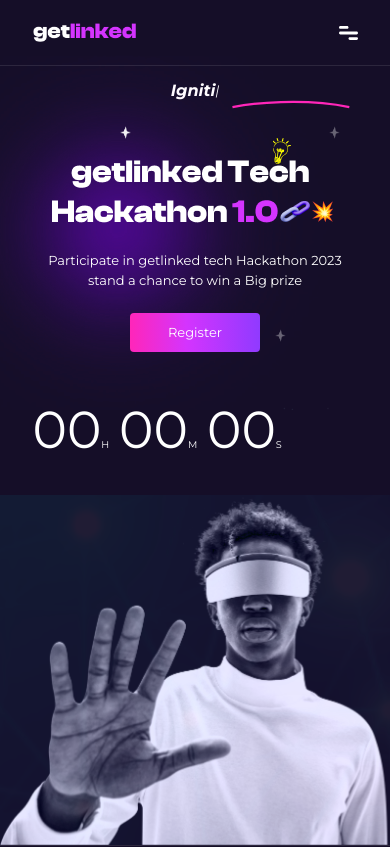
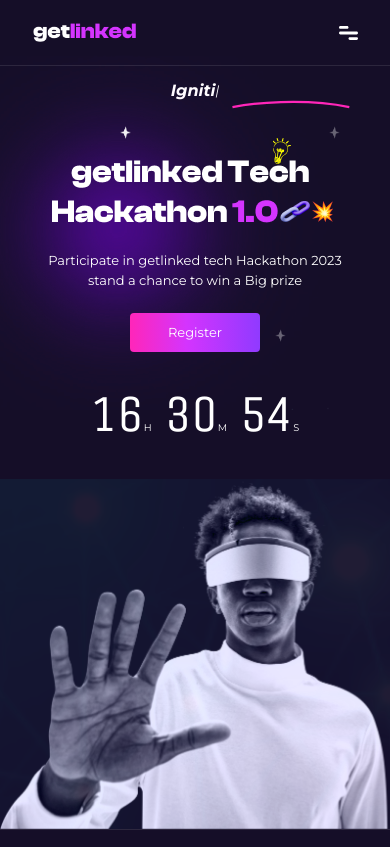
Before and after one commit to Mesezi/getLinked, a React (Vite) app: page / in a window 390 px wide. Shown: the top 847 px of the page. Built offline with nearby package versions, Linux system fonts and the light colour scheme.

Commit message:
change time

```diff
--- a/src/components/HeroSection.jsx
+++ b/src/components/HeroSection.jsx
@@ -1,4 +1,4 @@
-import {useEffect, useRef} from "react";
+import {useEffect, useState, useRef} from "react";
 import useTypewriter from "react-typewriter-hook"
 import Typed from 'typed.js';
 
@@ -19,6 +19,23 @@
       typed.destroy();
     };
   }, []);
+
+
+  const [currentTime, setCurrentTime] = useState(new Date());
+
+  useEffect(() => {
+    // Update the current time every second
+    const interval = setInterval(() => {
+      setCurrentTime(new Date());
+    }, 1000);
+
+    // Clean up the interval on component unmount
+    return () => clearInterval(interval);
+  }, []);
+
+  const hours = currentTime.getHours().toString().padStart(2, '0');
+  const minutes = currentTime.getMinutes().toString().padStart(2, '0');
+  const seconds = currentTime.getSeconds().toString().padStart(2, '0');
 
 
   return (
@@ -94,10 +111,10 @@
           Register
           <img src="/assets/gray star.png" className="absolute twinkle-animation h-4 lg:h-8 object-contain top-[40%] -right-[20%] lg:top-[150%] lg:-right-[240%]" alt="" />
         </button>
-        <div className="text-[4rem] flex gap-3 mt-5">
-          <p>00<span className="text-xs">H</span></p>
-          <p>00<span className="text-xs">M</span></p>
-          <p>00<span className="text-xs">S</span></p>
+        <div className="text-[4rem] flex justify-center lg:justify-start gap-4 lg:mt-5 time">
+          <p className="time">{hours}<span className="text-xs">H</span></p>
+          <p className="time">{minutes}<span className="text-xs">M</span></p>
+          <p className="time">{seconds}<span className="text-xs">S</span></p>
         </div>
       </article>
 
--- a/src/index.css
+++ b/src/index.css
@@ -1,4 +1,4 @@
-@import url('https://fonts.googleapis.com/css2?family=Montserrat:ital,wght@0,100;0,200;0,300;0,400;0,500;0,600;0,700;0,800;0,900;1,100;1,200;1,300;1,400;1,500;1,600;1,700;1,800;1,900&display=swap');
+@import url('https://fonts.googleapis.com/css2?family=Montserrat:ital,wght@0,100;0,200;0,300;0,400;0,500;0,600;0,700;0,800;0,900;1,100;1,200;1,300;1,400;1,500;1,600;1,700;1,800;1,900&family=Unica+One&display=swap');
 @tailwind base;
 @tailwind components;
 @tailwind utilities;
@@ -10,6 +10,14 @@
 
 *{
   scroll-behavior: smooth;
+}
+
+.time{
+font-family: 'Unica One', cursive;
+}
+
+.time span{
+  font-family: 'Montserrat', sans-serif;
 }
 
 ::-webkit-scrollbar {
```
